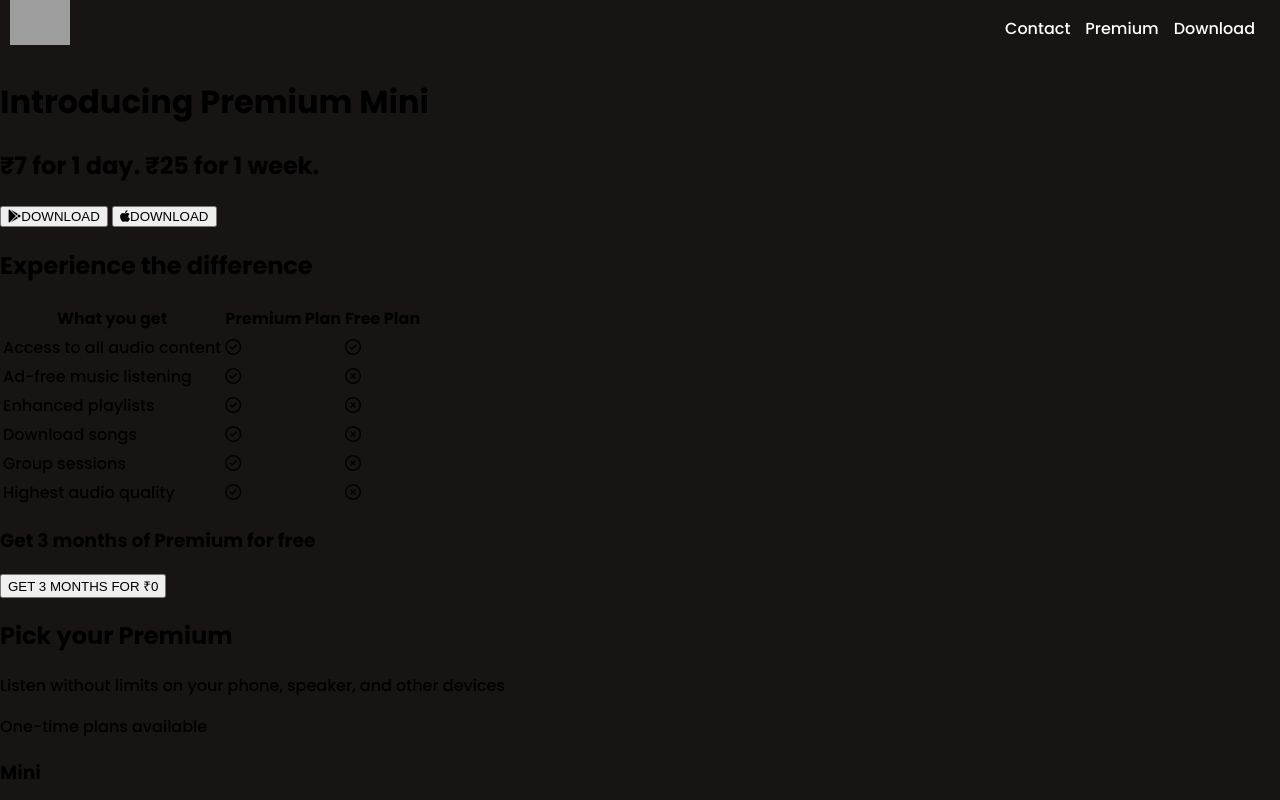
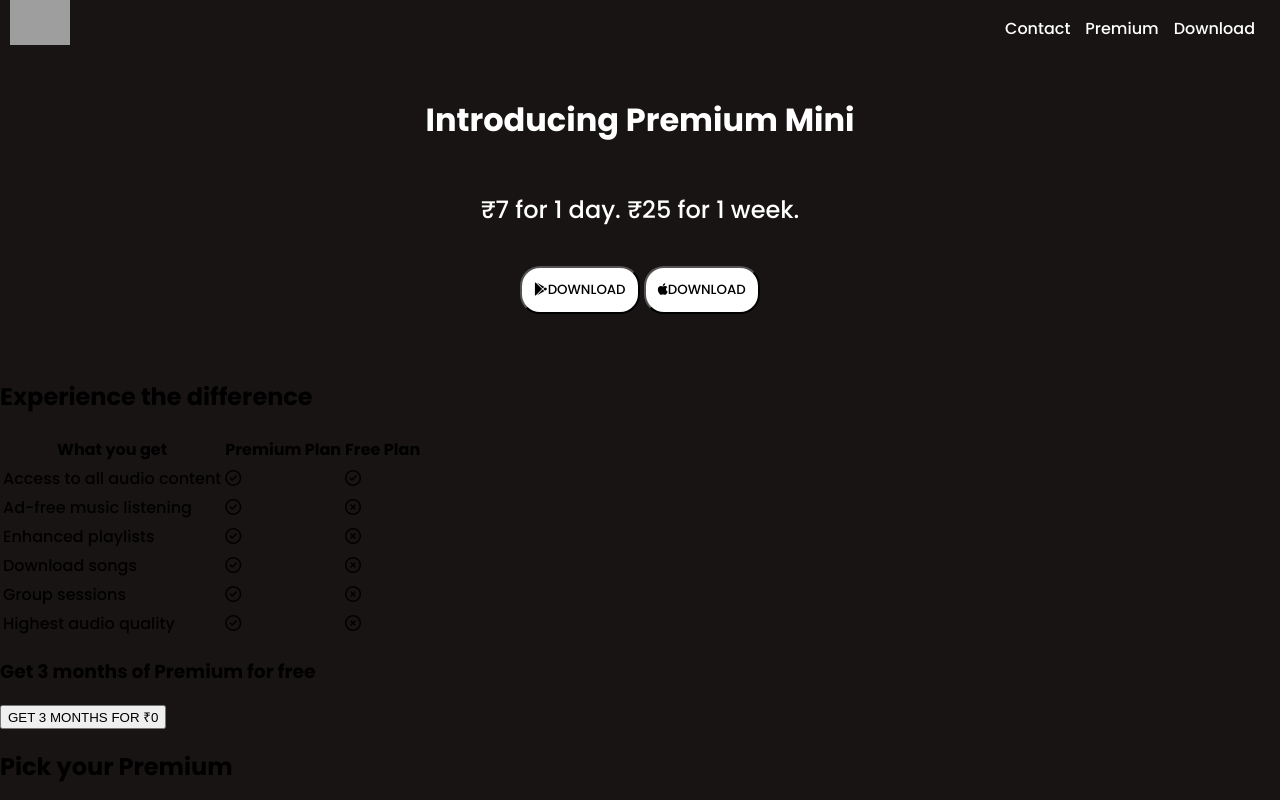
Before and after one commit to Shamseer88/Spotify-Landing-Page, a plain HTML site: page index.html in a window 1280 px wide. Shown: the top 800 px of the page. Drawn offline with Linux system fonts and the light colour scheme; grey boxes are pictures that could not be loaded.

Commit message:
CSS Part2

```diff
--- a/style.css
+++ b/style.css
@@ -1,3 +1,4 @@
+/* css code goes here */
 body {
     margin: 0;
     background-color: rgba(25, 20, 20);
@@ -30,3 +31,38 @@ ul {
     list-style-type: none;
     gap: 15px;
 }
+
+/* PART  2*/
+#download {
+    text-align: center;
+    color: rgb(255, 255, 255);
+    padding: 10px 20px;
+    background-color: rgba(25, 20, 20);
+    font-family: 'Poppins', sans-serif;
+}
+#download h1 {
+    font-weight: 700;
+    line-height: 2;
+}
+#download h2 {
+    font-weight: 500;
+    line-height: 3;
+}
+#download section button {
+    font-family: 'Poppins', sans-serif;
+    background-color: rgb(255, 255, 255);
+    padding: 12px;
+    margin-bottom: 35px;
+    font-weight: 500;
+    border-radius: 20px;
+    cursor: pointer;
+}
+
+#download button:hover {
+    scale: 1.02;
+}
+@media only screen and (max-width: 595px) and (min-width: 132px) {
+    #download button {
+        width: 100%;
+    }
+}
```
